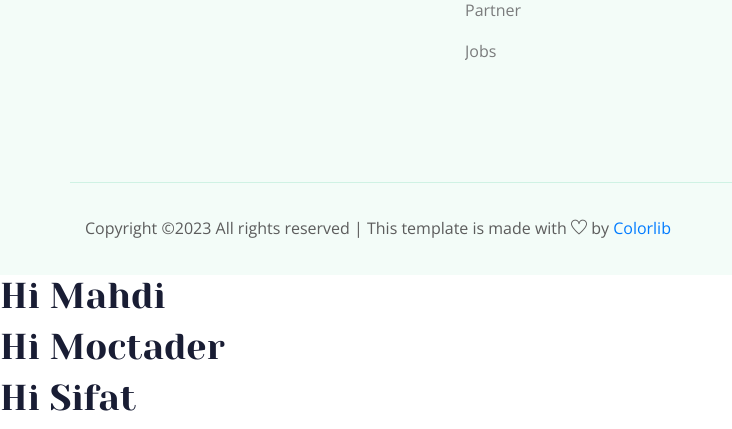
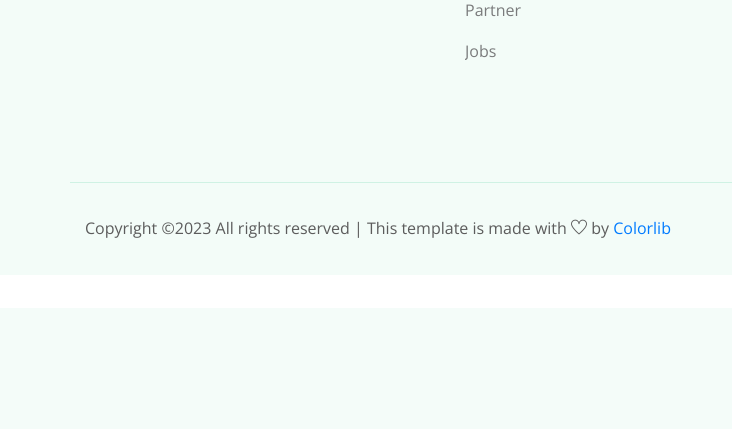
Before and after one commit to shaonmohammad/Charity_Donation_Platform, a Django app: template templates/base.html in a window 1280 px wide. Shown: the part 492-921 px from the top of the page, without its empty margins (0-732 px from the left). After the commit the page ends 730 px from the top, so only its background shows below. Run offline with Django 4.2, Linux system fonts and the light colour scheme; the template is opened without the code that fills it, so the values that code supplies are empty; some libraries are stand-ins or nearby versions.

Commit message:
deleted extra code

```diff
--- a/templates/base.html
+++ b/templates/base.html
@@ -242,9 +242,7 @@
         </div>
     </footer>
 
-   <h1>Hi Mahdi</h1>
-   <h1>Hi Moctader</h1>
-   <h1>Hi Sifat</h1>
+
 </body>
 
 </html>
```
Also changed, not shown: db.sqlite3.
